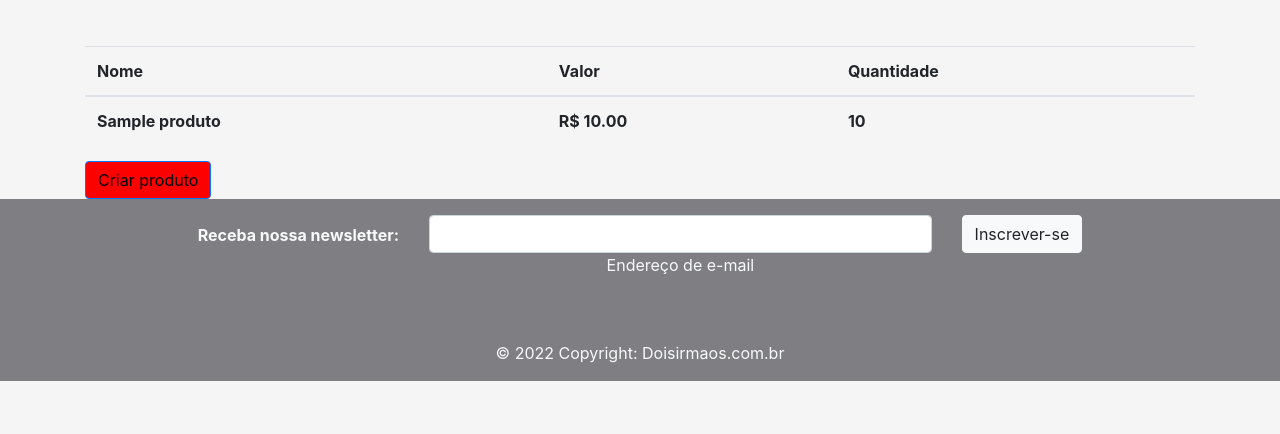
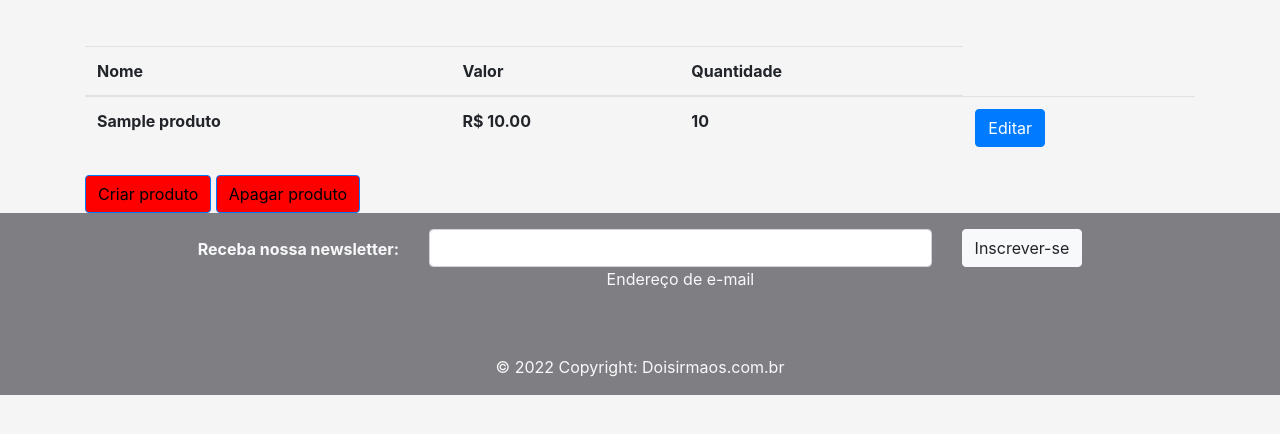
Before and after one commit to biancavn/SistemaDeGerenciamento-master, a Django app: page /estoque/ in a window 1280 px wide. Shown: the part 104-538 px from the top of the page. Run offline with Django 4.2, Linux system fonts and the light colour scheme; the first user in the database is signed in; tables that the repository leaves empty hold one stand-in row (Sample ...); lists and menus that the app fills with data are empty; some libraries are stand-ins or nearby versions; some web fonts are replaced.

Commit message:
commit erro 11:09

```diff
--- a/main/templates/estoque.html
+++ b/main/templates/estoque.html
@@ -21,6 +21,7 @@
                 <th scope="col">{{ p.nome }}</th>
                 <th scope="col">R$ {{ p.valor }} </th>
                 <th scope="col"> {{p.quantidade_produto}}</th>
+                <th scope="col"> <a href="{% url 'editar_produto'  p.id %}" class="btn btn-primary">Editar</a> </th>
             </tr>
         </tbody>
 
@@ -30,6 +31,9 @@
     <a class="btn btn-primary cor" href="{% url 'addproduto' %}" style="background-color: red;"
         role="button">Criar produto
     </a>
+    <a class="btn btn-primary cor" href="{% url 'addproduto' %}" style="background-color: red;"
+        role="button">Apagar produto
+    </a>
 </section>
 
 
--- a/main/views.py
+++ b/main/views.py
@@ -84,3 +84,20 @@ def estoque(request):
     lista = Produto.objects.all().order_by('nome')  # ordenando em ordem alfabetica
     # retorna a página de produtos e a lista de objetos tipo Produto
     return render(request, "estoque.html", {'peca':lista})
+
+@login_required
+def update_produto(request, pk):
+    produto= get_object_or_404(Produto, pk=pk)
+    form = AddProdutoForm(request.POST or None, instance=produto)
+    if form.is_valid():
+        form.save()
+        sweetify.sweetalert(request,'Produto alterado com Sucesso!')
+        return redirect('estoque')
+
+    return render(request, "addproduto.html", {'form':form})
+
+#@login_required
+#def remover_produto(request, pk):
+ #   produto= get_object_or_404(produto, pk=pk)
+  #  produto.delete()
+   # return redirect('estoque')
--- a/principal/urls.py
+++ b/principal/urls.py
@@ -34,6 +34,8 @@ urlpatterns = [
     path('login/',LoginView.as_view(template_name='login.html'),name='login'),
     path('logout/',logout_aplicacao,name='logout'),
     path('estoque/',estoque,name='estoque'),
+     path('editar/<int:pk>/', update_produto, name='editar_produto'),
+   # path('remover/<int:pk>/', remover_produto, name='remover_produto'),
 #tem que colocar virgula depois da última url
 ]
 
```
